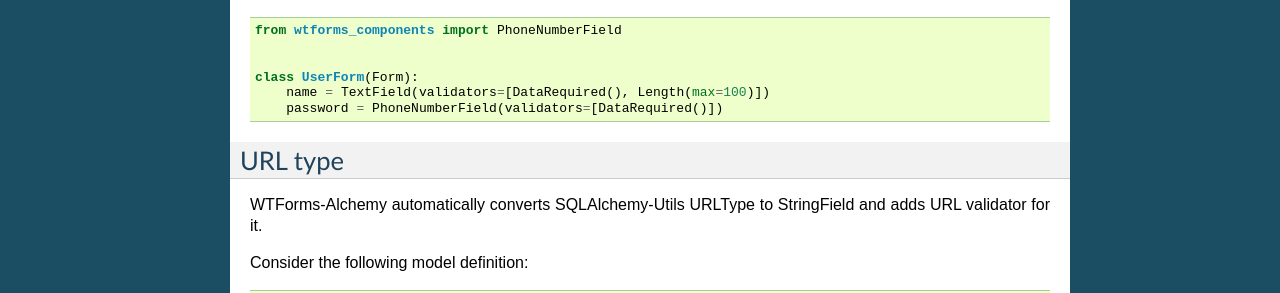
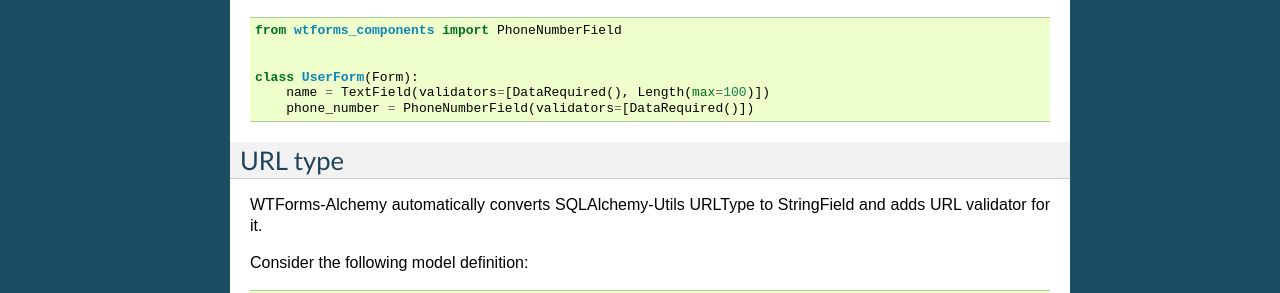
Before and after one commit to kvesteri/wtforms-alchemy, a Sphinx documentation site: the page built from docs/types.rst, in a window 1280 px wide and 900 px high, scrolled down 3678 px. Shown: the part 159-452 px from the top of the window. Built offline with Sphinx 7.4.7, drawn with Linux system fonts in a browser that asks for light colours; pages that are not in the unit, such as notebooks, are missing from menus; the version number could not be read and is left out.

Commit message:
Update types.rst

```diff
--- a/docs/types.rst
+++ b/docs/types.rst
@@ -293,7 +293,7 @@
 
     class UserForm(Form):
         name = TextField(validators=[DataRequired(), Length(max=100)])
-        password = PhoneNumberField(validators=[DataRequired()])
+        phone_number = PhoneNumberField(validators=[DataRequired()])
 
 
 URL type
```
